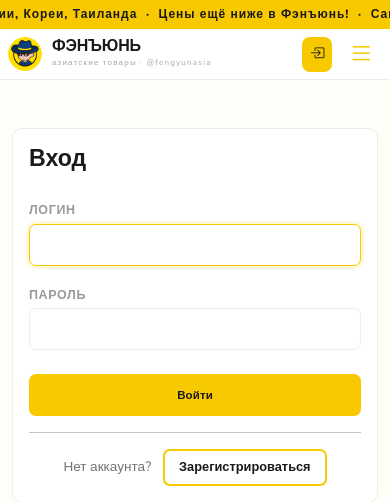
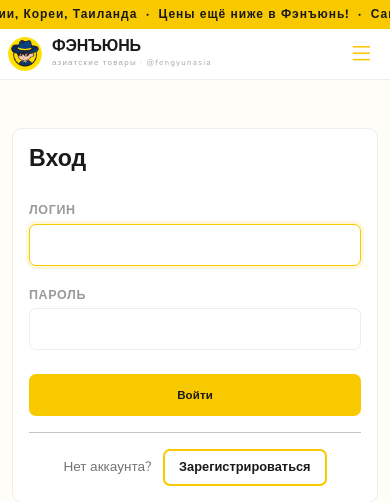
Before and after one commit to YBlad-communist/fengyun_online, a Django app: page /account/login/?next=/account/ in a window 390 px wide. Shown: the top 502 px of the page. Run offline with Django 5.2, Linux system fonts and the light colour scheme.

Commit message:
remove login button from navbar on mobile, keep only in menu

```diff
--- a/static/css/style.css
+++ b/static/css/style.css
@@ -1025,6 +1025,5 @@ a { text-decoration: none; color: inherit; }
   .navbar-fengyun .container { padding-left: 8px; padding-right: 4px; }
   .navbar-collapse { flex: 1 1 100%; order: 1; }
   .nav-btn-profile, .nav-btn-login { padding: 6px 8px; font-size: 0.9rem; }
-  .navbar-collapse.show ~ .nav-actions .nav-btn-login,
-  .navbar-collapse.show ~ .nav-actions .nav-btn-profile { display: none; }
+
 }
--- a/templates/base.html
+++ b/templates/base.html
@@ -67,12 +67,12 @@
     </div>
     <div class="nav-actions">
       {% if user.is_authenticated %}
-      <a href="{% url 'account' %}" class="nav-btn-profile">
+      <a href="{% url 'account' %}" class="nav-btn-profile d-none d-lg-flex">
         <i class="bi bi-person-fill"></i>
         <span class="nav-btn-text">Кабинет</span>
       </a>
       {% else %}
-      <a href="{% url 'login' %}" class="nav-btn-login">
+      <a href="{% url 'login' %}" class="nav-btn-login d-none d-lg-flex">
         <i class="bi bi-box-arrow-in-right"></i>
         <span class="nav-btn-text">Войти</span>
       </a>
```
